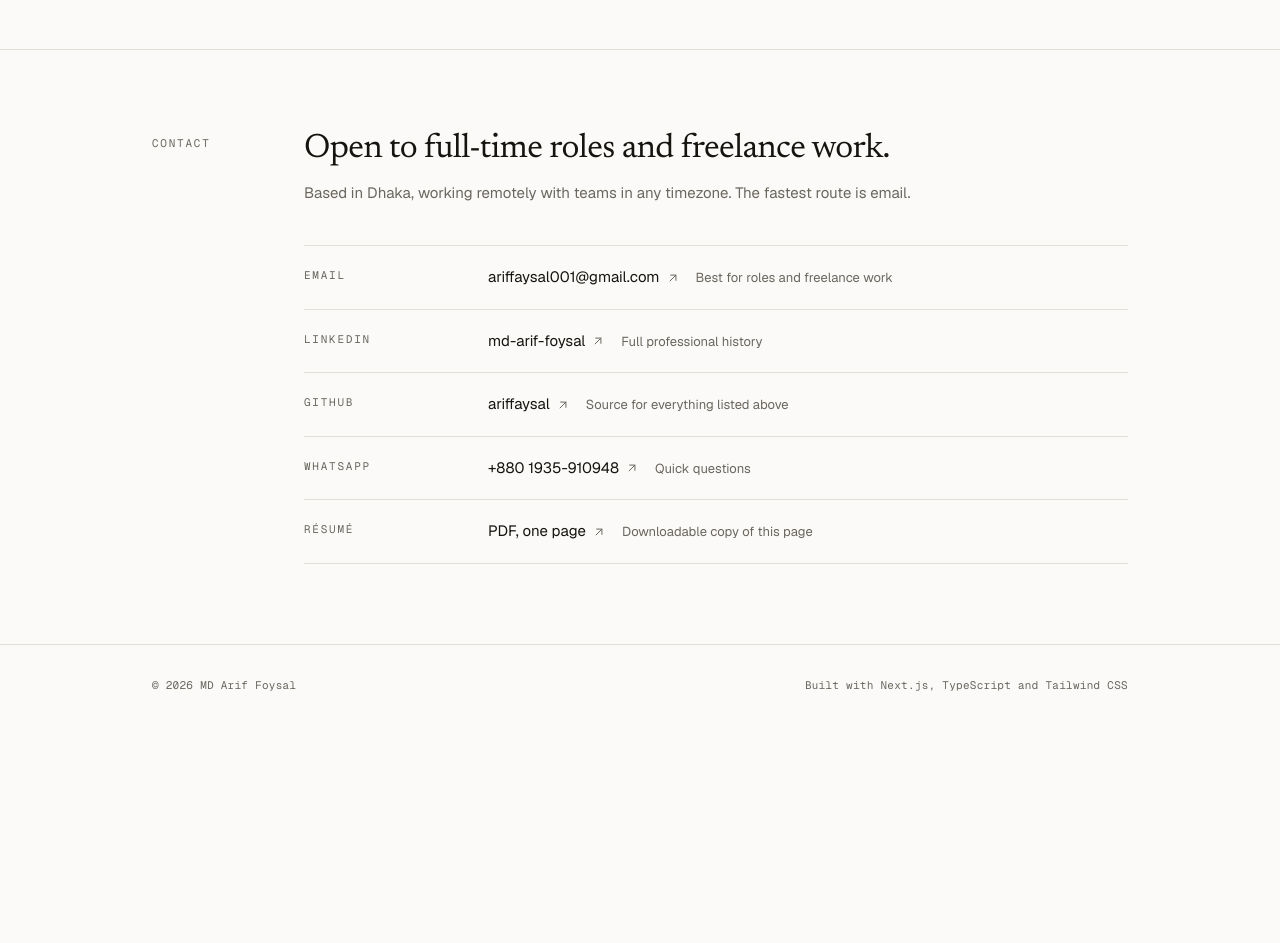
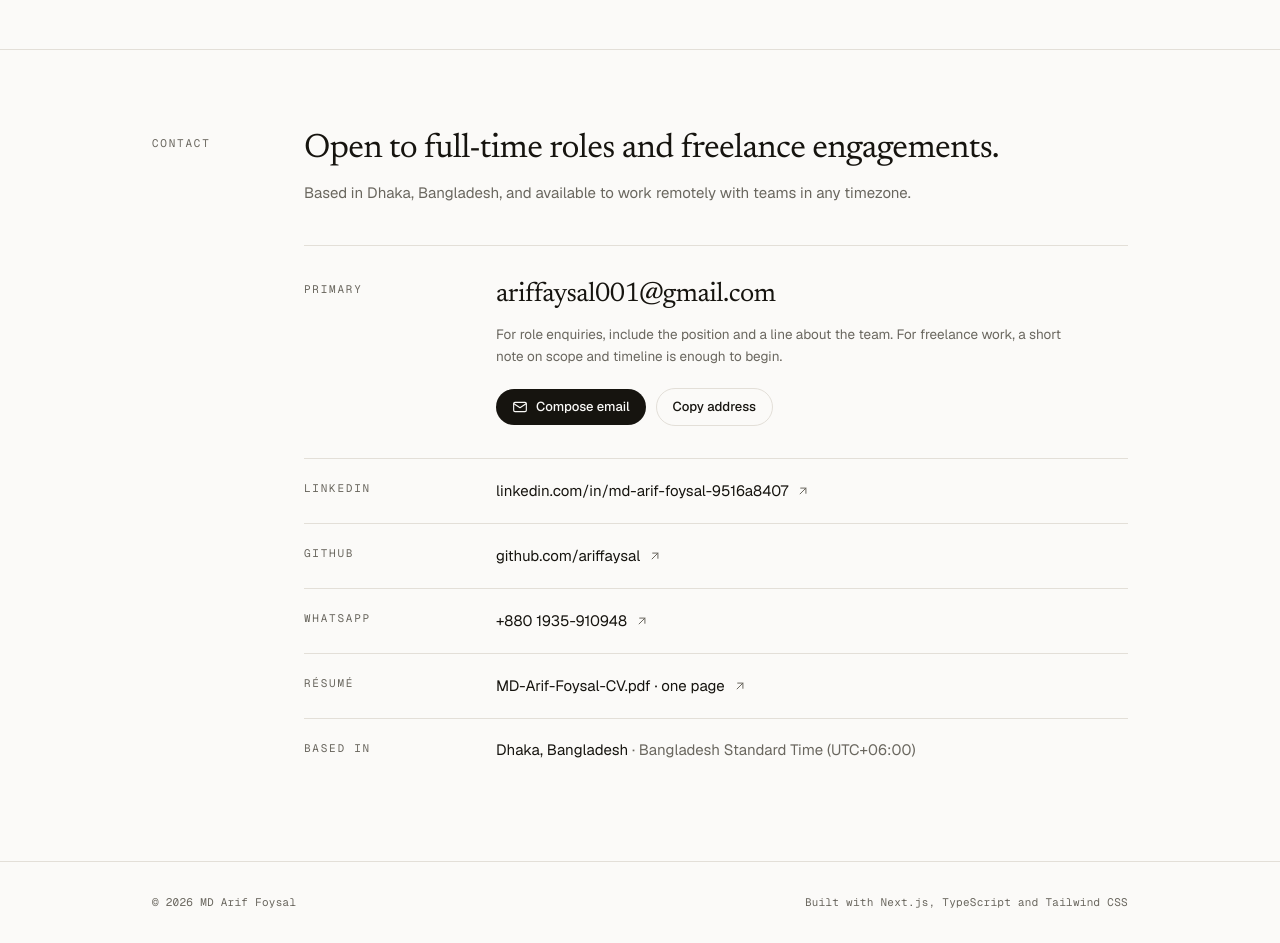
Before and after one commit to ariffaysal/portfolio, a Next.js app: page / in a window 1280 px wide. Shown: the part 5800-6743 px from the top of the page. Before the commit the page ends 6525 px from the top, so only its background shows below. Built offline with nearby package versions, Linux system fonts and the light colour scheme.

Commit message:
improved contact section

```diff
--- a/src/app/page.tsx
+++ b/src/app/page.tsx
@@ -59,8 +59,8 @@ export default function Home() {
         <Section
           id="contact"
           label="Contact"
-          title="Open to full-time roles and freelance work."
-          lede="Based in Dhaka, working remotely with teams in any timezone. The fastest route is email."
+          title="Open to full-time roles and freelance engagements."
+          lede="Based in Dhaka, Bangladesh, and available to work remotely with teams in any timezone."
         >
           <Contact />
         </Section>
--- a/src/components/contact.tsx
+++ b/src/components/contact.tsx
@@ -1,76 +1,109 @@
-import { ArrowUpRight } from "./icons";
+import { ArrowUpRight, MailIcon } from "./icons";
+import CopyEmail from "./copy-email";
 import {
   EMAIL,
-  GITHUB_HANDLE,
   GITHUB_URL,
-  LINKEDIN_HANDLE,
   LINKEDIN_URL,
+  LOCATION,
   RESUME_URL,
   WHATSAPP_DISPLAY,
   whatsappUrl,
 } from "@/lib/contact";
 
-const CHANNELS = [
-  {
-    term: "Email",
-    value: EMAIL,
-    href: `mailto:${EMAIL}`,
-    note: "Best for roles and freelance work",
-    external: false,
-  },
+type Channel = {
+  term: string;
+  value: string;
+  href: string;
+};
+
+const CHANNELS: Channel[] = [
   {
     term: "LinkedIn",
-    value: LINKEDIN_HANDLE,
+    value: "linkedin.com/in/md-arif-foysal-9516a8407",
     href: LINKEDIN_URL,
-    note: "Full professional history",
-    external: true,
   },
   {
     term: "GitHub",
-    value: GITHUB_HANDLE,
+    value: "github.com/ariffaysal",
     href: GITHUB_URL,
-    note: "Source for everything listed above",
-    external: true,
   },
   {
     term: "WhatsApp",
     value: WHATSAPP_DISPLAY,
     href: whatsappUrl(),
-    note: "Quick questions",
-    external: true,
   },
   {
     term: "Résumé",
-    value: "PDF, one page",
+    value: "MD-Arif-Foysal-CV.pdf · one page",
     href: RESUME_URL,
-    note: "Downloadable copy of this page",
-    external: true,
   },
 ];
 
+/**
+ * A formal correspondence block: one clearly designated primary channel
+ * followed by an itemised list of the remaining ways to make contact.
+ */
 export default function Contact() {
   return (
-    <dl className="border-t border-line">
+    <div className="border-t border-line">
+      <div className="grid gap-x-10 gap-y-4 border-b border-line py-8 sm:grid-cols-[9.5rem_1fr]">
+        <p className="label pt-1.5">Primary</p>
+
+        <div className="min-w-0">
+          <a
+            href={`mailto:${EMAIL}`}
+            className="font-serif text-[23px] leading-tight tracking-[-0.02em] text-ink transition-colors hover:text-accent sm:text-[27px]"
+          >
+            {EMAIL}
+          </a>
+
+          <p className="mt-3 max-w-xl text-[13.5px] leading-relaxed text-muted">
+            For role enquiries, include the position and a line about the team. For freelance work, a
+            short note on scope and timeline is enough to begin.
+          </p>
+
+          <div className="mt-5 flex flex-wrap items-center gap-2.5">
+            <a
+              href={`mailto:${EMAIL}`}
+              className="inline-flex items-center gap-2 rounded-full bg-ink px-4 py-2 text-[13px] font-medium text-paper transition-opacity hover:opacity-85"
+            >
+              <MailIcon className="h-4 w-4" />
+              Compose email
+            </a>
+            <CopyEmail value={EMAIL} />
+          </div>
+        </div>
+      </div>
+
+      <dl>
         {CHANNELS.map((channel) => (
           <div
             key={channel.term}
-          className="group grid gap-x-8 gap-y-1 border-b border-line py-5 sm:grid-cols-[9.5rem_1fr]"
+            className="group grid gap-x-10 gap-y-1 border-b border-line py-5 sm:grid-cols-[9.5rem_1fr]"
           >
             <dt className="label pt-1">{channel.term}</dt>
-          <dd className="flex flex-wrap items-baseline gap-x-4 gap-y-1">
+            <dd className="min-w-0">
               <a
                 href={channel.href}
-              target={channel.external ? "_blank" : undefined}
-              rel={channel.external ? "noopener noreferrer" : undefined}
-              className="inline-flex items-center gap-1.5 text-[15px] text-ink transition-colors group-hover:text-accent"
+                target="_blank"
+                rel="noopener noreferrer"
+                className="inline-flex items-baseline gap-2 text-[15px] text-ink transition-colors group-hover:text-accent"
               >
-              {channel.value}
-              <ArrowUpRight className="h-3.5 w-3.5 text-muted transition-colors group-hover:text-accent" />
+                <span className="break-all">{channel.value}</span>
+                <ArrowUpRight className="h-3.5 w-3.5 shrink-0 self-center text-muted transition-colors group-hover:text-accent" />
               </a>
-            <p className="text-[13px] text-muted">{channel.note}</p>
             </dd>
           </div>
         ))}
+
+        <div className="grid gap-x-10 gap-y-1 py-5 sm:grid-cols-[9.5rem_1fr]">
+          <dt className="label pt-1">Based in</dt>
+          <dd className="text-[15px] text-ink">
+            {LOCATION}
+            <span className="text-muted"> · Bangladesh Standard Time (UTC+06:00)</span>
+          </dd>
+        </div>
       </dl>
+    </div>
   );
 }
--- /dev/null
+++ b/src/components/copy-email.tsx
@@ -0,0 +1,70 @@
+"use client";
+
+import { useEffect, useRef, useState } from "react";
+
+/**
+ * Copies to the clipboard with a legacy fallback, since `navigator.clipboard`
+ * is unavailable outside secure contexts and can be blocked in sandboxes.
+ */
+async function writeToClipboard(value: string): Promise<boolean> {
+  try {
+    if (navigator.clipboard?.writeText) {
+      await navigator.clipboard.writeText(value);
+      return true;
+    }
+  } catch {
+    // Fall through to the legacy path below.
+  }
+
+  try {
+    const field = document.createElement("textarea");
+    field.value = value;
+    field.setAttribute("readonly", "");
+    field.style.position = "fixed";
+    field.style.top = "-9999px";
+    document.body.appendChild(field);
+    field.select();
+    const ok = document.execCommand("copy");
+    document.body.removeChild(field);
+    return ok;
+  } catch {
+    return false;
+  }
+}
+
+export default function CopyEmail({ value }: { value: string }) {
+  const [status, setStatus] = useState<"idle" | "copied" | "failed">("idle");
+  const timer = useRef<number | undefined>(undefined);
+
+  useEffect(() => () => window.clearTimeout(timer.current), []);
+
+  async function handleCopy() {
+    const ok = await writeToClipboard(value);
+    setStatus(ok ? "copied" : "failed");
+    window.clearTimeout(timer.current);
+    timer.current = window.setTimeout(() => setStatus("idle"), 2500);
+  }
+
+  return (
+    <>
+      <button
+        type="button"
+        onClick={handleCopy}
+        className="inline-flex items-center gap-2 rounded-full border border-line px-4 py-2 text-[13px] font-medium text-ink transition-colors hover:bg-surface"
+      >
+        {status === "copied"
+          ? "Copied to clipboard"
+          : status === "failed"
+            ? "Copy unavailable"
+            : "Copy address"}
+      </button>
+      <span aria-live="polite" className="sr-only">
+        {status === "copied"
+          ? "Email address copied to clipboard"
+          : status === "failed"
+            ? "Copying failed. Select the address and copy it manually."
+            : ""}
+      </span>
+    </>
+  );
+}
```
Lines whose indentation alone changed are shown as unchanged.
